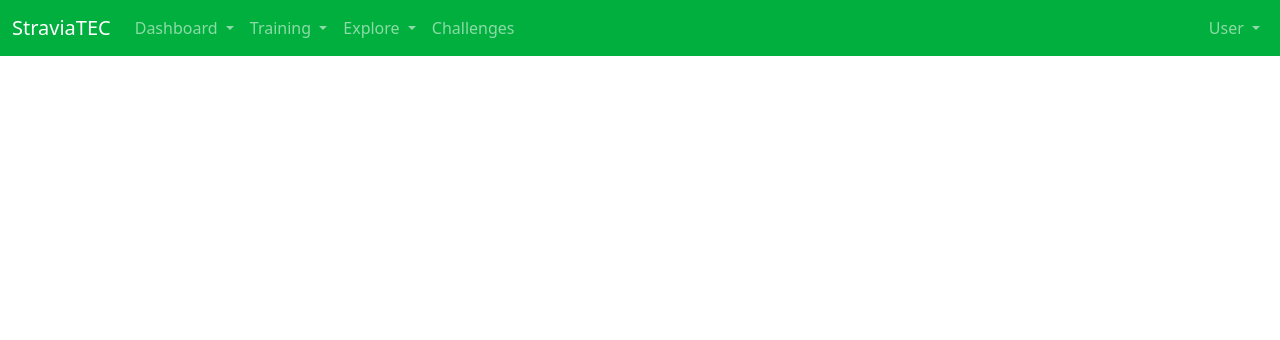
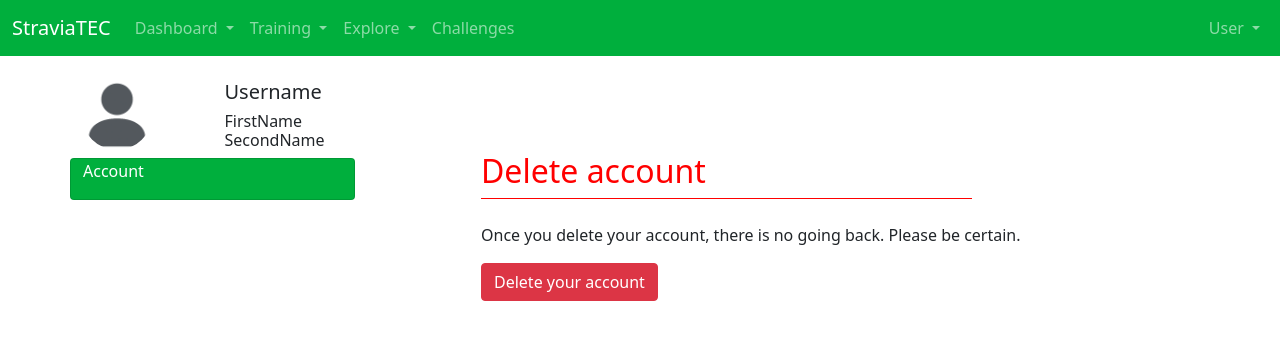
Before and after one commit to Stevealv121/StraviaTEC, an Angular app in the folder StraviaTEC-Web-App/: page /settings in a window 1280 px wide. Before the commit this address led to /. Shown: the top 340 px of the page. Built offline with nearby package versions, Linux system fonts and the light colour scheme.

Commit message:
[Add] Delete account view

```diff
--- a/StraviaTEC-Web-App/src/app/app-routing.module.ts
+++ b/StraviaTEC-Web-App/src/app/app-routing.module.ts
@@ -2,13 +2,15 @@ import { NgModule } from '@angular/core';
 import { RouterModule, Routes } from '@angular/router';
 import { HomeComponent } from './home/home.component';
 import { LoginComponent } from './login/login.component';
+import { SettingsComponent } from './settings/settings.component';
 import { SignUpComponent } from './sign-up/sign-up.component';
 
 const routes: Routes = [
   { path: "", pathMatch: "full", redirectTo: "/login" },
   { path: "login", component: LoginComponent },
   { path: "sign-up", component: SignUpComponent },
-  { path: "home", component: HomeComponent }
+  { path: "home", component: HomeComponent },
+  { path: "settings", component: SettingsComponent }
 ];
 
 @NgModule({
--- a/StraviaTEC-Web-App/src/app/app.component.html
+++ b/StraviaTEC-Web-App/src/app/app.component.html
@@ -47,6 +47,7 @@
           <ul class="dropdown-menu dropdown-menu-end" aria-labelledby="userDropdown">
             <li><a class="dropdown-item" href="#">Find Friends</a></li>
             <li><a class="dropdown-item" href="#">My profile</a></li>
+            <li><a class="dropdown-item" routerLink="/settings">Settings</a></li>
             <li>
               <hr class="dropdown-divider">
             </li>
--- a/StraviaTEC-Web-App/src/app/app.module.ts
+++ b/StraviaTEC-Web-App/src/app/app.module.ts
@@ -8,13 +8,15 @@ import { AppComponent } from './app.component';
 import { LoginComponent } from './login/login.component';
 import { SignUpComponent } from './sign-up/sign-up.component';
 import { HomeComponent } from './home/home.component';
+import { SettingsComponent } from './settings/settings.component';
 
 @NgModule({
   declarations: [
     AppComponent,
     LoginComponent,
     SignUpComponent,
-    HomeComponent
+    HomeComponent,
+    SettingsComponent
   ],
   imports: [
     BrowserModule,
--- /dev/null
+++ b/StraviaTEC-Web-App/src/app/settings/settings.component.css
@@ -0,0 +1,25 @@
+#settings-col {
+    position: relative;
+    left: 10%;
+}
+
+.delete {
+    color: #ff0000;
+}
+
+#avatar-img {
+    height: 70px;
+    width: 70px;
+    border-radius: 50%;
+}
+
+#account-card {
+    background-color: #00AF3D;
+    color: #ffff;
+}
+
+.line {
+    height: 1px;
+    background: #ff0000;
+    width: 90%;
+}
--- /dev/null
+++ b/StraviaTEC-Web-App/src/app/settings/settings.component.html
@@ -0,0 +1,32 @@
+<br>
+<div class="container">
+    <div class="row">
+        <div class="col-3">
+            <div class="row">
+                <div class="col"><img id="avatar-img" src="assets/images/avatar.png" alt="profilePicture"></div>
+                <div class="col">
+                    <h5>Username</h5>
+                    <h6>FirstName SecondName</h6>
+                </div>
+
+            </div>
+            <div class="row">
+                <div id="account-card" class="card">
+                    <p>Account</p>
+                </div>
+            </div>
+
+        </div>
+        <div id="settings-col" class="col-6">
+            <br><br><br>
+            <div class="settings">
+                <h2 class="delete"> Delete account
+                </h2>
+                <div class="line"></div>
+                <br>
+                <p>Once you delete your account, there is no going back. Please be certain.</p>
+                <button class="btn btn-danger">Delete your account</button>
+            </div>
+        </div>
+    </div>
+</div>
--- /dev/null
+++ b/StraviaTEC-Web-App/src/app/settings/settings.component.ts
@@ -0,0 +1,15 @@
+import { Component, OnInit } from '@angular/core';
+
+@Component({
+  selector: 'app-settings',
+  templateUrl: './settings.component.html',
+  styleUrls: ['./settings.component.css']
+})
+export class SettingsComponent implements OnInit {
+
+  constructor() { }
+
+  ngOnInit(): void {
+  }
+
+}
```
Also changed, not shown: 1 other file (tests, documents, lock files or other folders).
